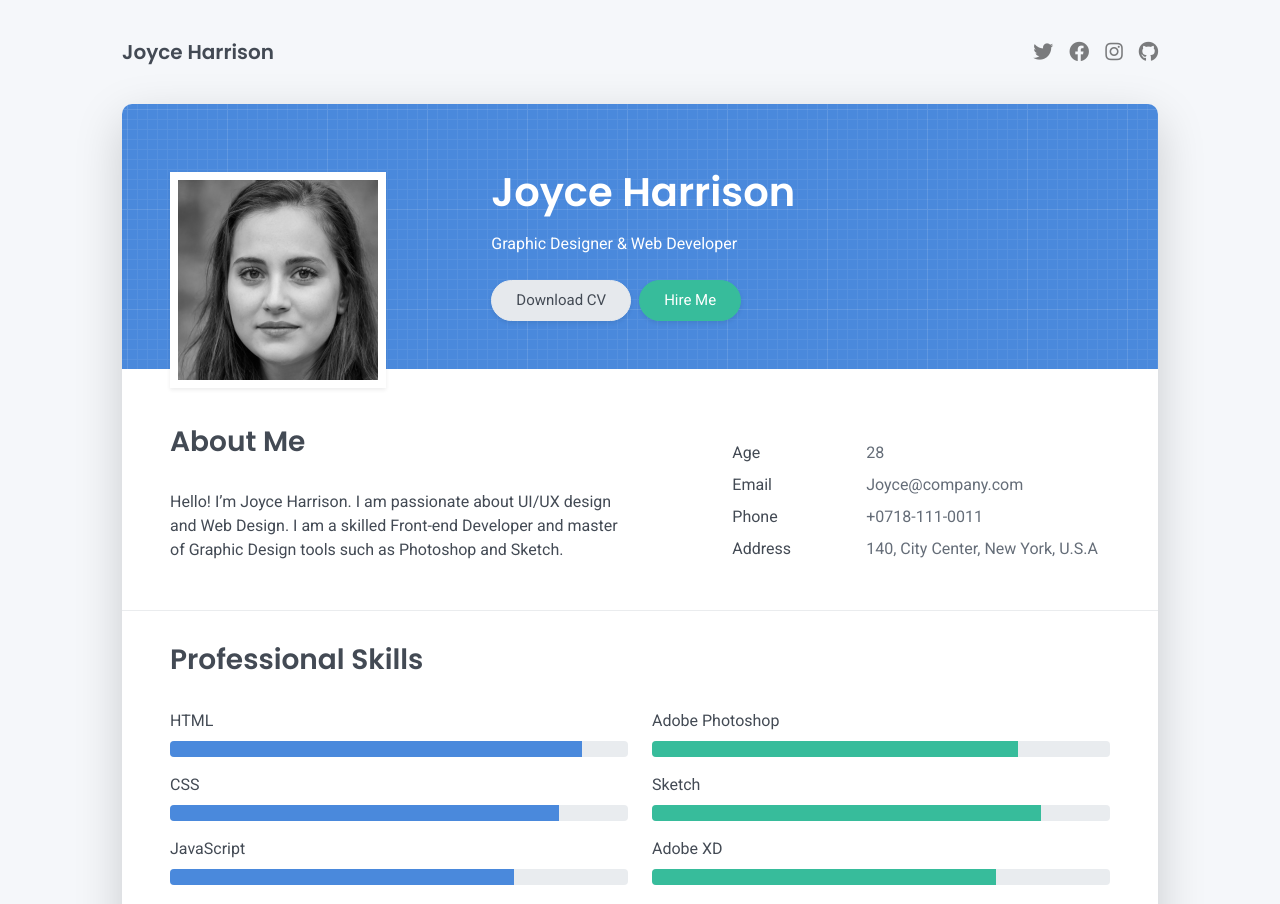
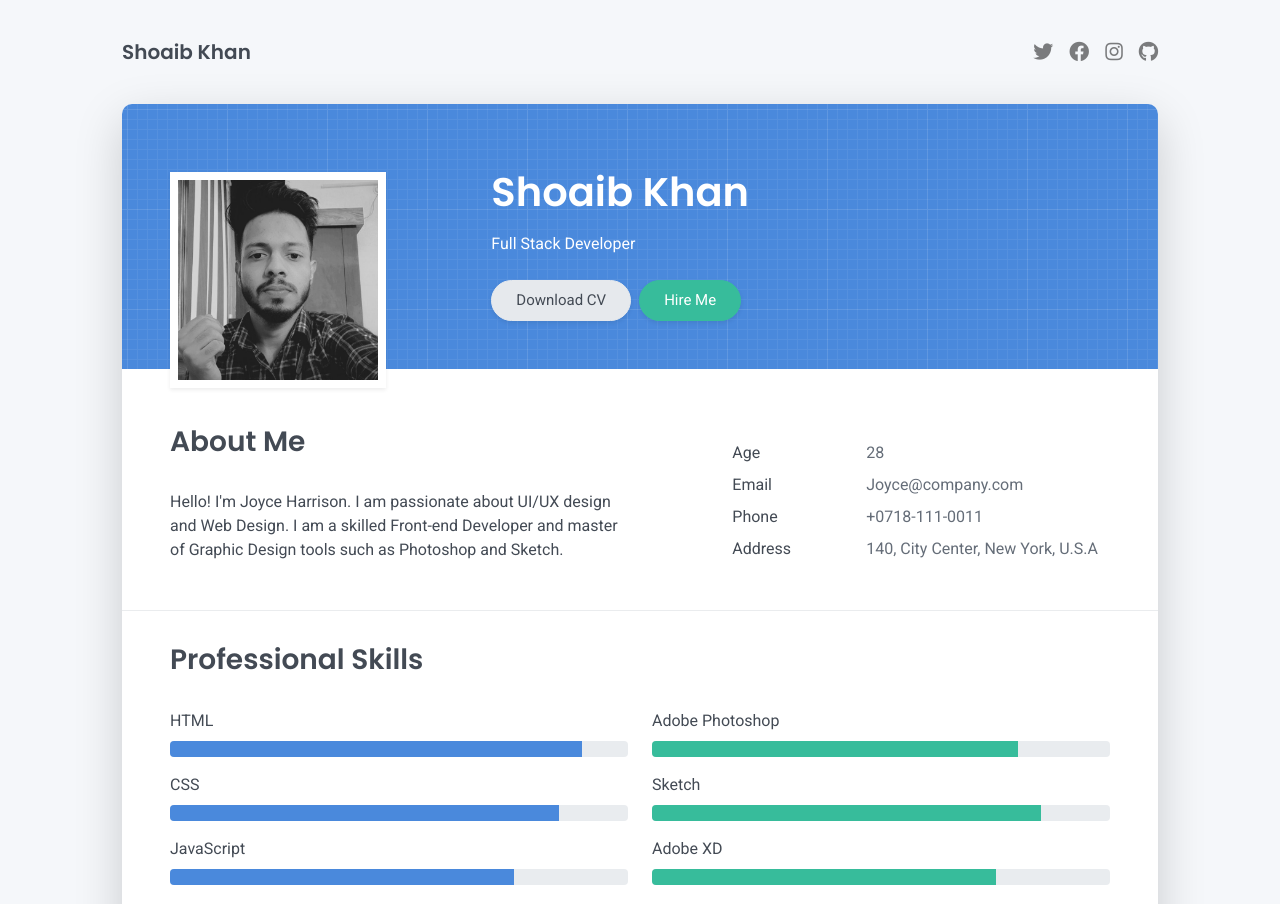
Before and after one commit to iamspydey/about-me, a plain HTML site: page index.html in a window 1280 px wide. Shown: the top 904 px of the page. Drawn offline with Linux system fonts and the light colour scheme.

Commit message:
Updated image and name

```diff
--- a/index.html
+++ b/index.html
@@ -4,7 +4,7 @@
     <meta charset="UTF-8">
     <meta http-equiv="X-UA-Compatible" content="IE=edge">
     <meta name="viewport" content="width=device-width, initial-scale=1">
-    <title>Right Resume</title>
+    <title>Shoaib Khan (Spydey)</title>
     <link rel="preconnect" href="https://fonts.gstatic.com" crossorigin="crossorigin"/>
     <link rel="preload" as="style" href="https://fonts.googleapis.com/css2?family=Poppins:wght@600&amp;family=Roboto:wght@300;400;500;700&amp;display=swap"/>
     <link rel="stylesheet" href="https://fonts.googleapis.com/css2?family=Poppins:wght@600&amp;family=Roboto:wght@300;400;500;700&amp;display=swap" media="print" onload="this.media='all'"/>
@@ -28,7 +28,7 @@
     <header class="d-print-none">
       <div class="container text-center text-lg-left">
         <div class="py-3 clearfix">
-          <h1 class="site-title mb-0">Joyce Harrison</h1>
+          <h1 class="site-title mb-0">Shoaib Khan</h1>
           <div class="site-nav">
             <nav role="navigation">
               <ul class="nav justify-content-center">
@@ -52,11 +52,11 @@
   <div class="cover-bg p-3 p-lg-4 text-white">
     <div class="row">
       <div class="col-lg-4 col-md-5">
-        <div class="avatar hover-effect bg-white shadow-sm p-1"><img src="images/avatar.jpg" width="200" height="200"/></div>
+        <div class="avatar hover-effect bg-white shadow-sm p-1"><img src="images/avatar.png" width="200" height="200"/></div>
       </div>
       <div class="col-lg-8 col-md-7 text-center text-md-start">
-        <h2 class="h1 mt-2" data-aos="fade-left" data-aos-delay="0">Joyce Harrison</h2>
-        <p data-aos="fade-left" data-aos-delay="100">Graphic Designer & Web Developer</p>
+        <h2 class="h1 mt-2" data-aos="fade-left" data-aos-delay="0">Shoaib Khan</h2>
+        <p data-aos="fade-left" data-aos-delay="100">Full Stack Developer</p>
         <div class="d-print-none" data-aos="fade-left" data-aos-delay="200"><a class="btn btn-light text-dark shadow-sm mt-1 me-1" href="right-resume.pdf" target="_blank">Download CV</a><a class="btn btn-success shadow-sm mt-1" href="#contact">Hire Me</a></div>
       </div>
     </div>
@@ -65,7 +65,7 @@
     <div class="row">
       <div class="col-md-6">
         <h2 class="h3 mb-3">About Me</h2>
-        <p>Hello! I’m Joyce Harrison. I am passionate about UI/UX design and Web Design. I am a skilled Front-end Developer and master of Graphic Design tools such as Photoshop and Sketch.</p>
+        <p>Hello! I'm Joyce Harrison. I am passionate about UI/UX design and Web Design. I am a skilled Front-end Developer and master of Graphic Design tools such as Photoshop and Sketch.</p>
       </div>
       <div class="col-md-5 offset-md-1">
         <div class="row mt-2">
```
Also changed, not shown: images/avatar.jpg (deleted), images/avatar.png (added).
